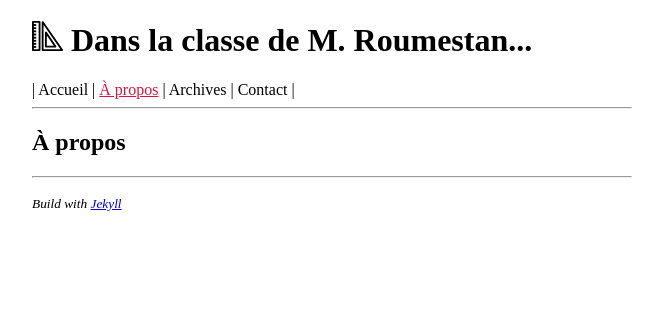
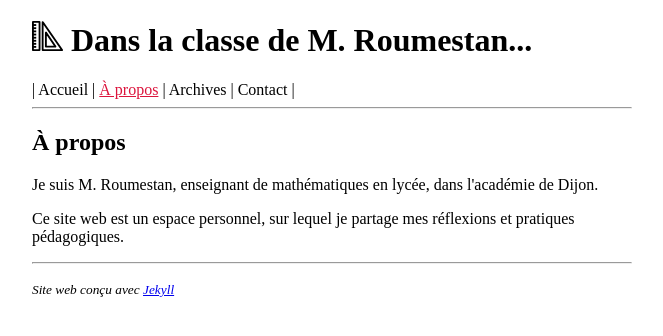
Before and after one commit to roumesta/roumestan.github.io, a Jekyll site: the page built from about.html, in a window 1280 px wide. Shown: the top 336 px of the page, without its empty margins (308-971 px from the left). Built offline with Jekyll 4.4.1, drawn with Linux system fonts in a browser that asks for light colours.

Commit message:
Update about.html

```diff
--- a/_layouts/default.html
+++ b/_layouts/default.html
@@ -23,7 +23,7 @@
         {% endif %}
         {{ content }}
     <hr>
-        <p><small> <i>Build with <a href="https://jekyllrb.com/">Jekyll</a></i></small></p>
+        <p><small> <i>Site web conçu avec <a href="https://jekyllrb.com/">Jekyll</a></i></small></p>
     </body>
 
 </html>
--- a/about.html
+++ b/about.html
@@ -2,3 +2,7 @@
 layout: default
 title: À propos
 ---
+
+<p>Je suis M. Roumestan, enseignant de mathématiques en lycée, dans l'académie de Dijon.</p>
+
+<p>Ce site web est un espace personnel, sur lequel je partage mes réflexions et pratiques pédagogiques.</p>
```
